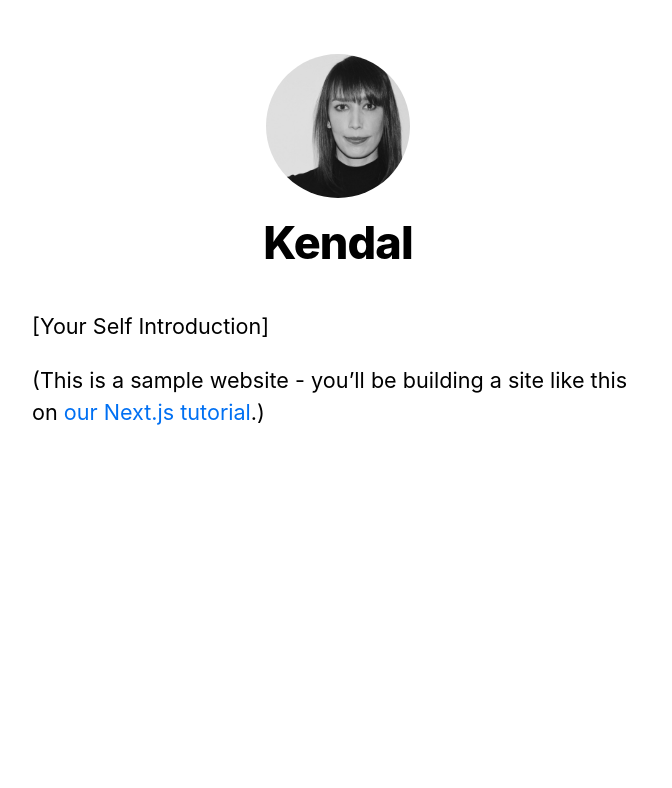
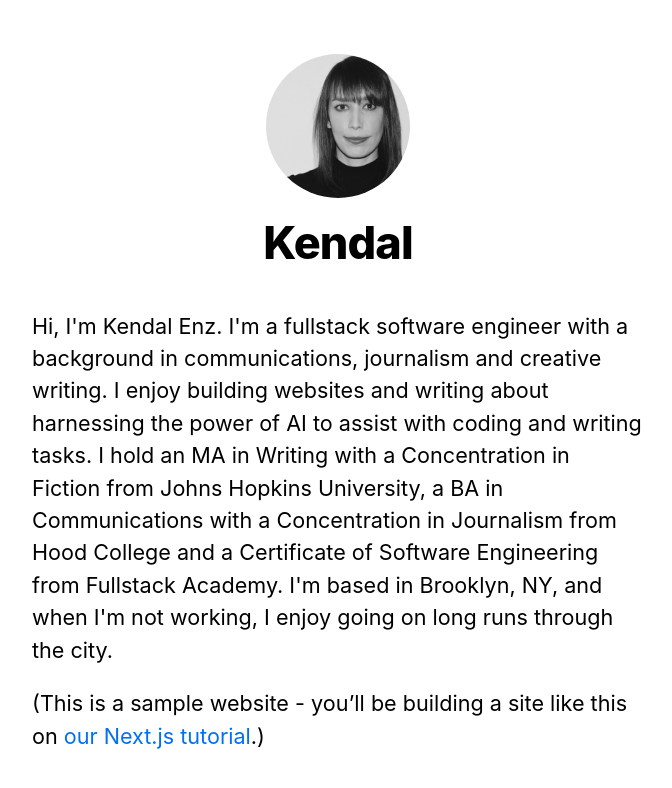
Before and after one commit to kendalenz/blog, a Next.js app: page / in a window 1280 px wide. Shown: the top 788 px of the page, without its empty margins (302-974 px from the left). Built offline with nearby package versions, Linux system fonts and the light colour scheme.

Commit message:
added bio

```diff
--- a/pages/index.js
+++ b/pages/index.js
@@ -6,10 +6,10 @@ export default function Home() {
   return (
     <Layout home>
       <Head>
-        <title>{siteTitle}</title>
+        <title>Kendal's Blog</title>
       </Head>
       <section className={utilStyles.headingMd}>
-        <p>[Your Self Introduction]</p>
+        <p>Hi, I'm Kendal Enz. I'm a fullstack software engineer with a background in communications, journalism and creative writing. I enjoy building websites and writing about harnessing the power of AI to assist with coding and writing tasks. I hold an MA in Writing with a Concentration in Fiction from Johns Hopkins University, a BA in Communications with a Concentration in Journalism from Hood College and a Certificate of Software Engineering from Fullstack Academy. I'm based in Brooklyn, NY, and when I'm not working, I enjoy going on long runs through the city.</p>
         <p>
           (This is a sample website - you’ll be building a site like this on{' '}
           <a href="https://nextjs.org/learn">our Next.js tutorial</a>.)
```
